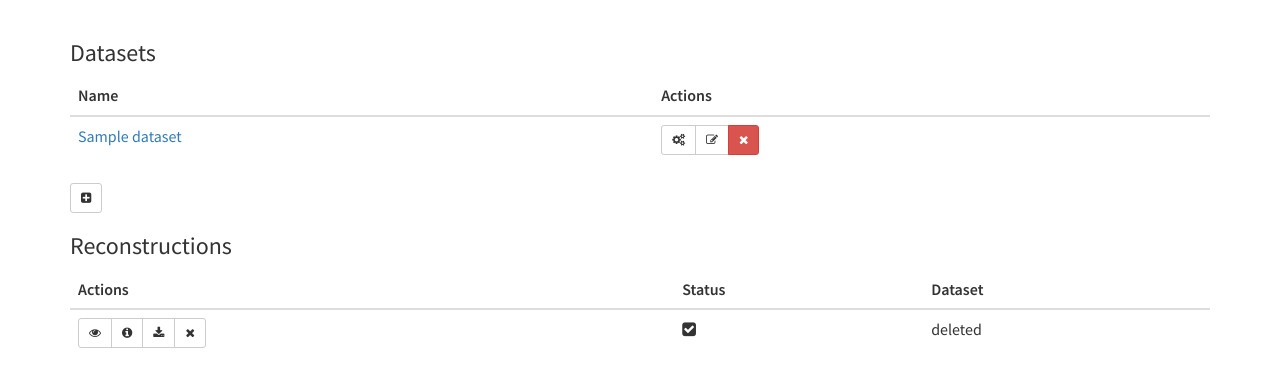
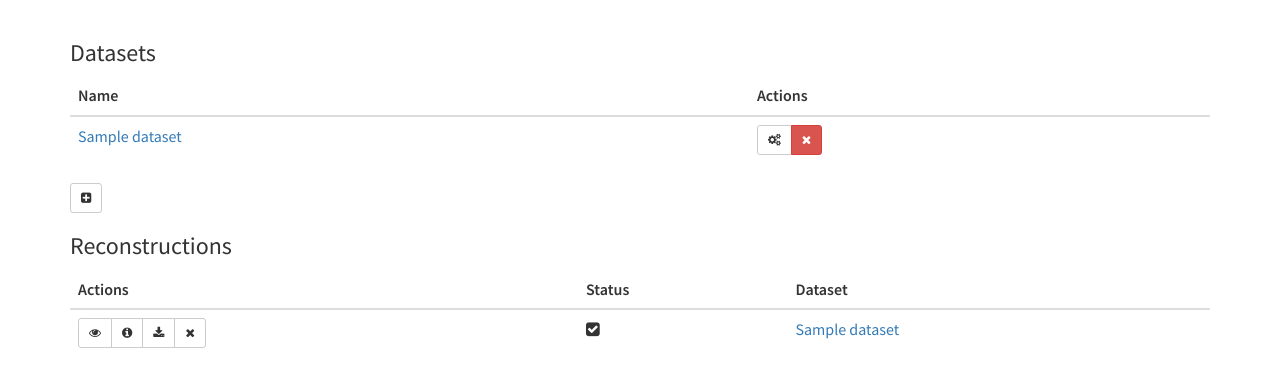
Before and after one commit to ufo-kit/tofuweb, a Flask app: page / in a window 1280 px wide. Shown: the part 52-439 px from the top of the page. Run offline with Flask 2, Linux system fonts and the light colour scheme; tables that the repository leaves empty hold one stand-in row (values such as "Sample post"); some libraries are stand-ins or nearby versions.

Commit message:
Improve URLs

```diff
--- a/tofuweb/templates/index.html
+++ b/tofuweb/templates/index.html
@@ -11,7 +11,7 @@ $(document).ready(function() {
   $('#recoModal').on('show.bs.modal', function (event) {
     var button = $(event.relatedTarget);
     var recoId = button.data('reco-id');
-    $('#recoForm').attr('action', '/raw/reconstruct/' + recoId);
+    $('#recoForm').attr('action', '/data/reconstruct/' + recoId);
   });
 
   $('#recoSubmit').click(function() {
@@ -36,22 +36,18 @@ $(document).ready(function() {
         <tbody>
         {% for dataset in datasets %}
           <tr>
-            <td><a href="/raw/show/{{ dataset.id }}">{{ dataset.name }}</a></td>
+            <td><a href="/data/{{ dataset.id }}">{{ dataset.name }}</a></td>
             <td>
               <div class="btn-group" role="group" aria-label="...">
                 <button type="button" class="btn btn-default btn-sm" data-toggle="modal" data-target="#recoModal" data-reco-id="{{ dataset.id }}"> <i class="fa fa-cogs"></i></button>
-                <a class="btn btn-default btn-sm" title="Edit" role="button" href="/raw/edit/{{ dataset.id }}"><i class="fa fa-pencil-square-o"></i></a>
-                <a class="btn btn-danger btn-sm" title="Remove" role="button" href="/raw/delete/{{ dataset.id }}"><i class="fa fa-remove"></i></a>
+                <a class="btn btn-danger btn-sm" title="Remove" role="button" href="/data/delete/{{ dataset.id }}"><i class="fa fa-remove"></i></a>
             </div>
             </td>
           </tr>
         {% endfor %}
         </tbody>
       </table>
-      <button type="button" class="btn btn-default btn-sm"
-        data-toggle="modal" data-target="#createModal" title="Create dataset">
-      <i class="fa fa-plus-square"></i></button>
-      <!-- <p><a class="btn btn-default" href="/raw/create" title="Add raw dataset"><i class="fa fa-plus-square"></i></a></p> -->
+      <button type="button" class="btn btn-default btn-sm" data-toggle="modal" data-target="#createModal" title="Create dataset"><i class="fa fa-plus-square"></i></button>
 
       {% if recos %}
       <h3>Reconstructions</h3>
@@ -69,7 +65,7 @@ $(document).ready(function() {
             <td>
               <div class="btn-group" role="group" aria-label="...">
                 <a ng-disabled="loading.reco_{{ reco.id }}" class="btn btn-default btn-sm" title="Info" role="button" href="/reco/{{ reco.id }}/render"><i class="fa fa-eye"></i></a>
-                <a ng-disabled="loading.reco_{{ reco.id }}" class="btn btn-default btn-sm" title="Info" role="button" href="/reco/show/{{ reco.id }}"><i class="fa fa-info-circle"></i></a>
+                <a ng-disabled="loading.reco_{{ reco.id }}" class="btn btn-default btn-sm" title="Info" role="button" href="/reco/{{ reco.id }}"><i class="fa fa-info-circle"></i></a>
                 <a ng-disabled="loading.reco_{{ reco.id }}" class="btn btn-default btn-sm" title="Download" role="button" href="/reco/download/{{ reco.id }}"><i class="fa fa-download"></i></a>
                 <a ng-disabled="loading.reco_{{ reco.id }}" class="btn btn-default btn-sm" title="Remove" role="button" href="/reco/delete/{{ reco.id }}"><i class="fa fa-remove"></i></a>
               </div>
@@ -85,8 +81,8 @@ $(document).ready(function() {
               {% endif %}
             </td>
             <td ng-app ng-init="running=1">
-              {% if reco.raw %}
-                <a href="/raw/show/{{ reco.dataset.id }}">{{ reco.raw.name }}</a>
+              {% if reco.dataset %}
+                <a href="/data/{{ reco.dataset.id }}">{{ reco.dataset.name }}</a>
               {% else %}
                 deleted
               {% endif %}
@@ -130,7 +126,7 @@ $(document).ready(function() {
           <h4 class="modal-title" id="createModalLabel">Create dataset</h4>
         </div>
         <div class="modal-body">
-          <form id="createForm" action="/raw/create" method="post">
+          <form id="createForm" action="/data/create" method="post">
             {{ render_field(create_form.name) }}
             {{ render_field(create_form.radios) }}
             {{ render_field(create_form.darks) }}
--- a/tofuweb/views.py
+++ b/tofuweb/views.py
@@ -32,14 +32,14 @@ def index():
     return render_template('index.html', **data)
 
 
-@app.route('/raw/show/<int:dataset_id>')
-def show_raw_dataset(dataset_id):
+@app.route('/data/<int:dataset_id>')
+def show_dataset(dataset_id):
     dataset = Dataset.query.filter_by(id=dataset_id).first()
     return render_template('show.html', dataset=dataset)
 
 
-@app.route('/raw/create', methods=['POST'])
-def create_raw_dataset():
+@app.route('/data/create', methods=['POST'])
+def create_dataset():
     form = CreateForm(request.form)
 
     if form.validate:
@@ -50,15 +50,15 @@ def create_raw_dataset():
     return redirect(url_for('index'))
 
 
-@app.route('/raw/delete/<int:dataset_id>')
-def delete_raw_dataset(dataset_id):
+@app.route('/data/delete/<int:dataset_id>')
+def delete_dataset(dataset_id):
     dataset = Dataset.query.filter_by(id=dataset_id).first()
     db.session.delete(dataset)
     db.session.commit()
     return redirect(url_for('index'))
 
 
-@app.route('/raw/reconstruct/<int:dataset_id>', methods=['POST'])
+@app.route('/data/reconstruct/<int:dataset_id>', methods=['POST'])
 def reconstruct(dataset_id):
     form = RecoForm(request.form)
     dataset = Dataset.query.filter_by(id=dataset_id).first()
@@ -72,7 +72,7 @@ def reconstruct(dataset_id):
     return redirect(url_for('index'))
 
 
-@app.route('/reco/show/<int:dataset_id>')
+@app.route('/reco/<int:dataset_id>')
 def show_reconstruction(dataset_id):
     reconstruction = Reconstruction.query.filter_by(id=dataset_id).first()
     return render_template('reco.html', reconstruction=reconstruction)
```
